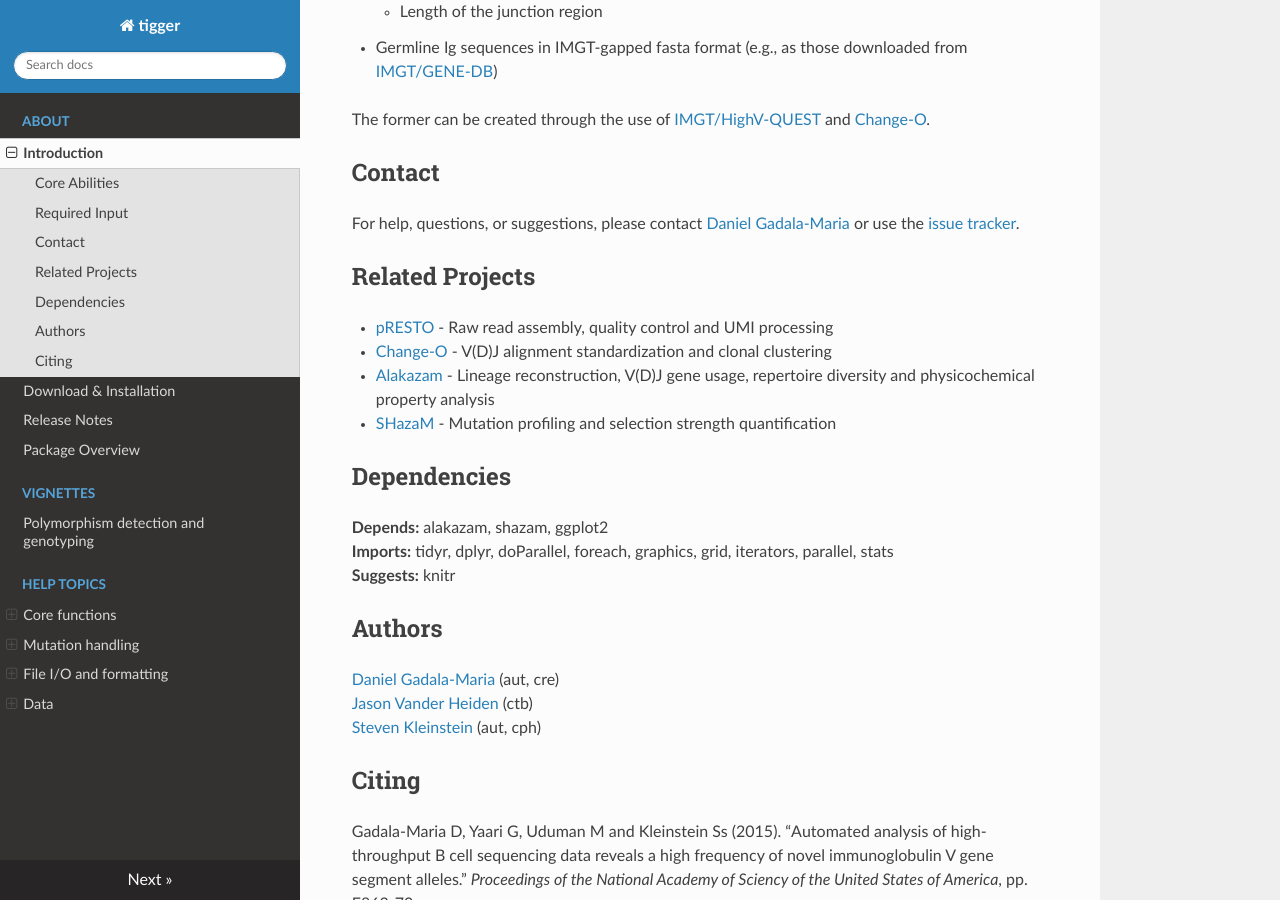
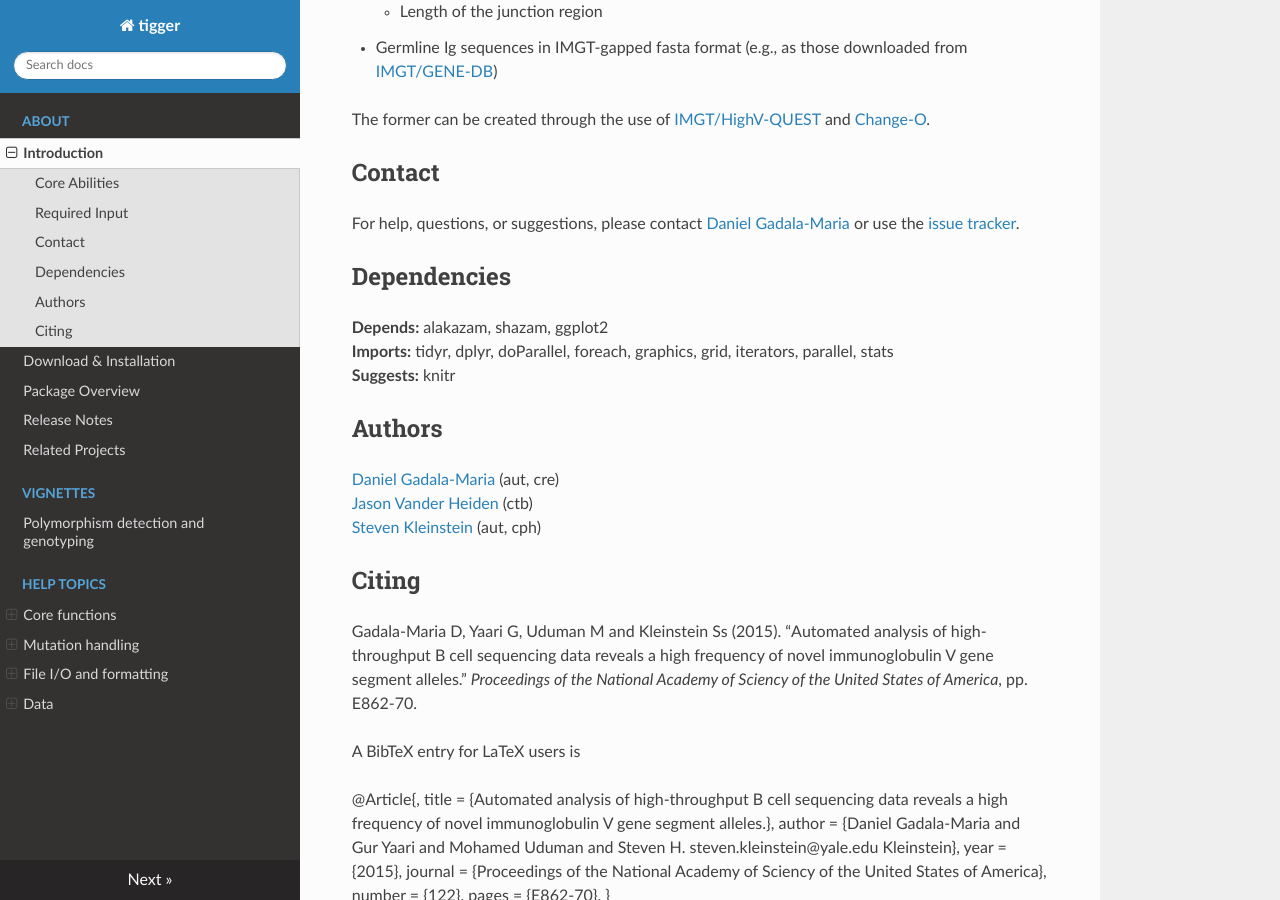
Before and after one commit to immcantation/tigger, an MkDocs documentation site: the page built from docs/index.md, in a window 1280 px wide and 900 px high, scrolled down 824 px. Built offline with MkDocs 1.6.1, drawn with Linux system fonts in a browser that asks for light colours; nearby versions of some CDN libraries; old or Windows-style settings are respelled for this version of MkDocs.

Commit message:
Updated docs.

```diff
--- a/docs/index.md
+++ b/docs/index.md
@@ -26,18 +26,6 @@ The former can be created through the use of [IMGT/HighV-QUEST](http://www.imgt.
 ## Contact ##
 
 For help, questions, or suggestions, please contact [Daniel Gadala-Maria](mailto:daniel.gadala-maria@yale.edu) or use the [issue tracker](http://bitbucket.org/kleinstein/tigger/issues).
-
-## Related Projects ##
-
-* [pRESTO](http://presto.readthedocs.io) -
-  Raw read assembly, quality control and UMI processing
-* [Change-O](http://changeo.readthedocs.io) -
-  V(D)J alignment standardization and clonal clustering
-* [Alakazam](http://alakazam.readthedocs.io) -
-  Lineage reconstruction, V(D)J gene usage, repertoire diversity and
-  physicochemical property analysis
-* [SHazaM](http://shazam.readthedocs.io) -
-  Mutation profiling and selection strength quantification
 
 Dependencies
 ---------------
--- a/mkdocs.yml
+++ b/mkdocs.yml
@@ -11,8 +11,9 @@ pages:
   - 'About':
     - 'Introduction': index.md
     - 'Download & Installation': install.md
+    - 'Package Overview': topics/tigger.md
     - 'Release Notes': news.md
-    - 'Package Overview': topics/tigger.md
+    - 'Related Projects': projects.md
   - 'Vignettes':
     - 'Polymorphism detection and genotyping': vignettes/Tigger-Vignette.md
   - 'Help Topics':
```
Also changed, not shown: README.md (+0 -12 lines), docs/news.md (+7 -1 lines), docs/projects.md (added, +13 -0 lines), docs/topics/getPopularMutationCount.md (+2 -3 lines), docs/vignettes/Tigger-Vignette.md (+16 -16 lines).
